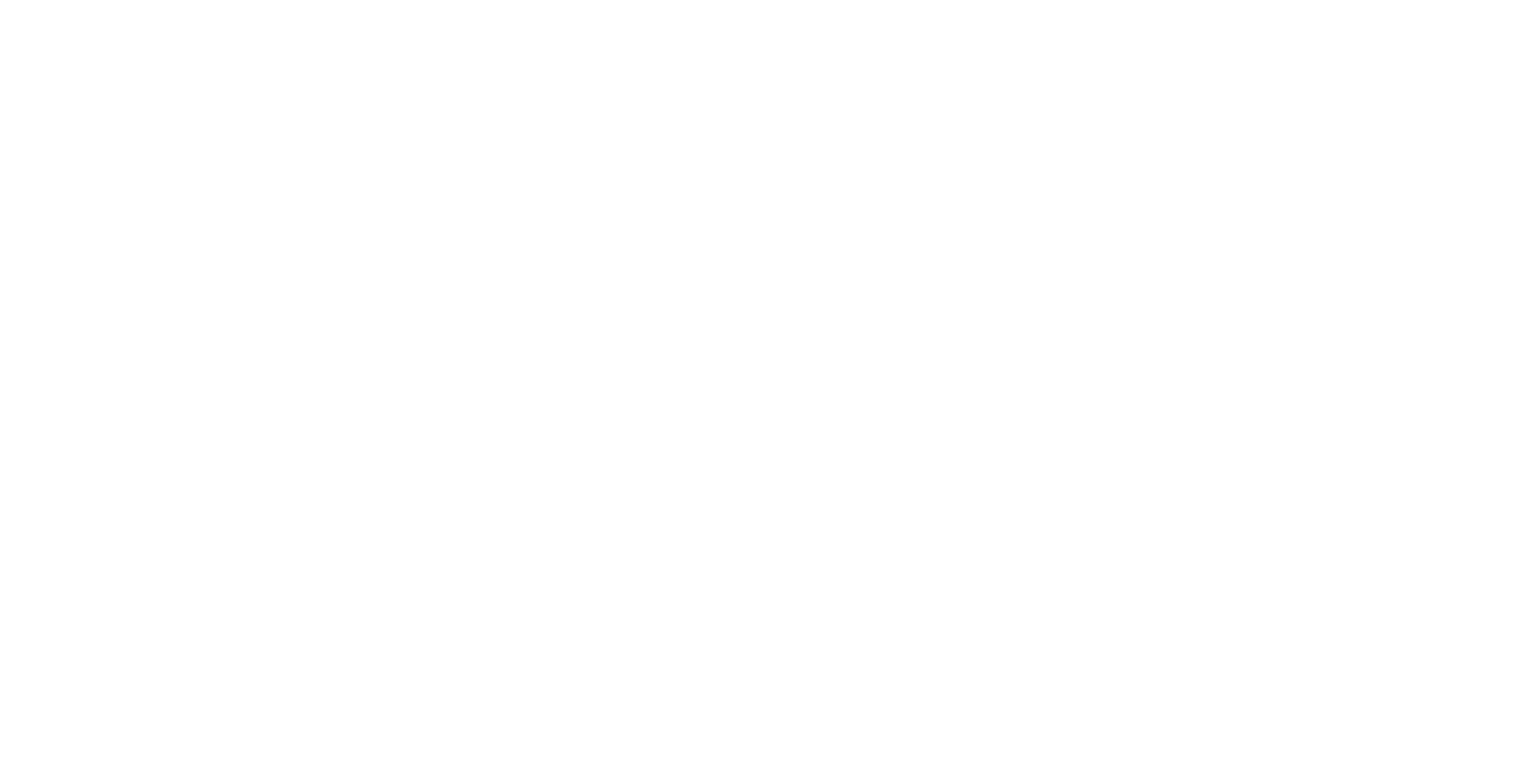
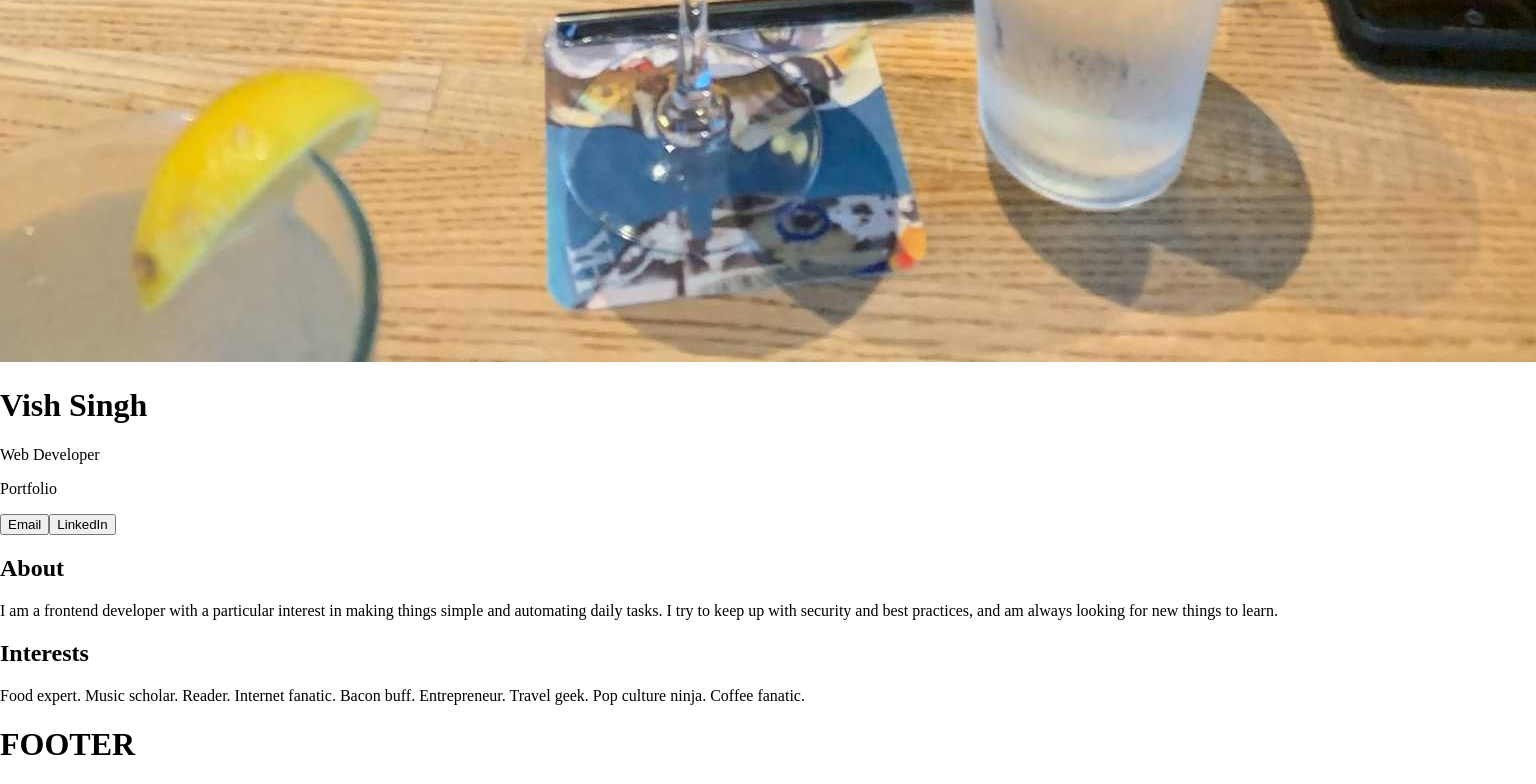
Before and after one commit to vishalicious213/digital-biz-card, a React (Vite) app: page / in a window 1280 px wide. Shown: the part 1686-2470 px from the top of the page, 1536 px wide, since content can reach past the window. Before the commit the page ends 800 px from the top, so only its background shows below. Built offline with nearby package versions, Linux system fonts and the light colour scheme.

Commit message:
updated /components/Info.jsx

```diff
--- a/components/Info.jsx
+++ b/components/Info.jsx
@@ -1,5 +1,16 @@
+import vish from "/vish.jpg"
+
 export default function Info() {
     return (
-        <h1>INFO</h1>
+        <>
+            <img src={vish} alt="Vish Singh" />
+            <h1>Vish Singh</h1>
+            <p>Web Developer</p>
+            <p>Portfolio</p>
+            <div>
+                <button>Email</button>
+                <button>LinkedIn</button>
+            </div>
+        </>
     )
 }
```
